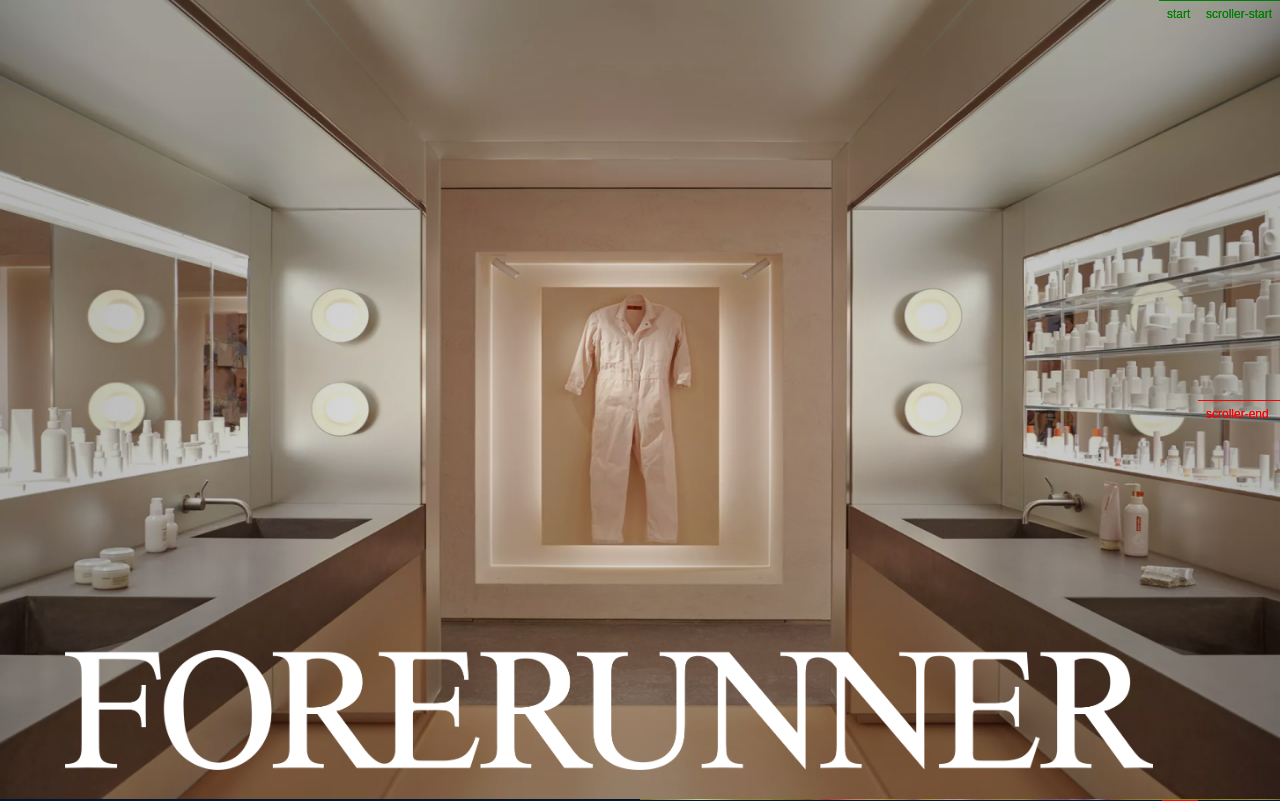
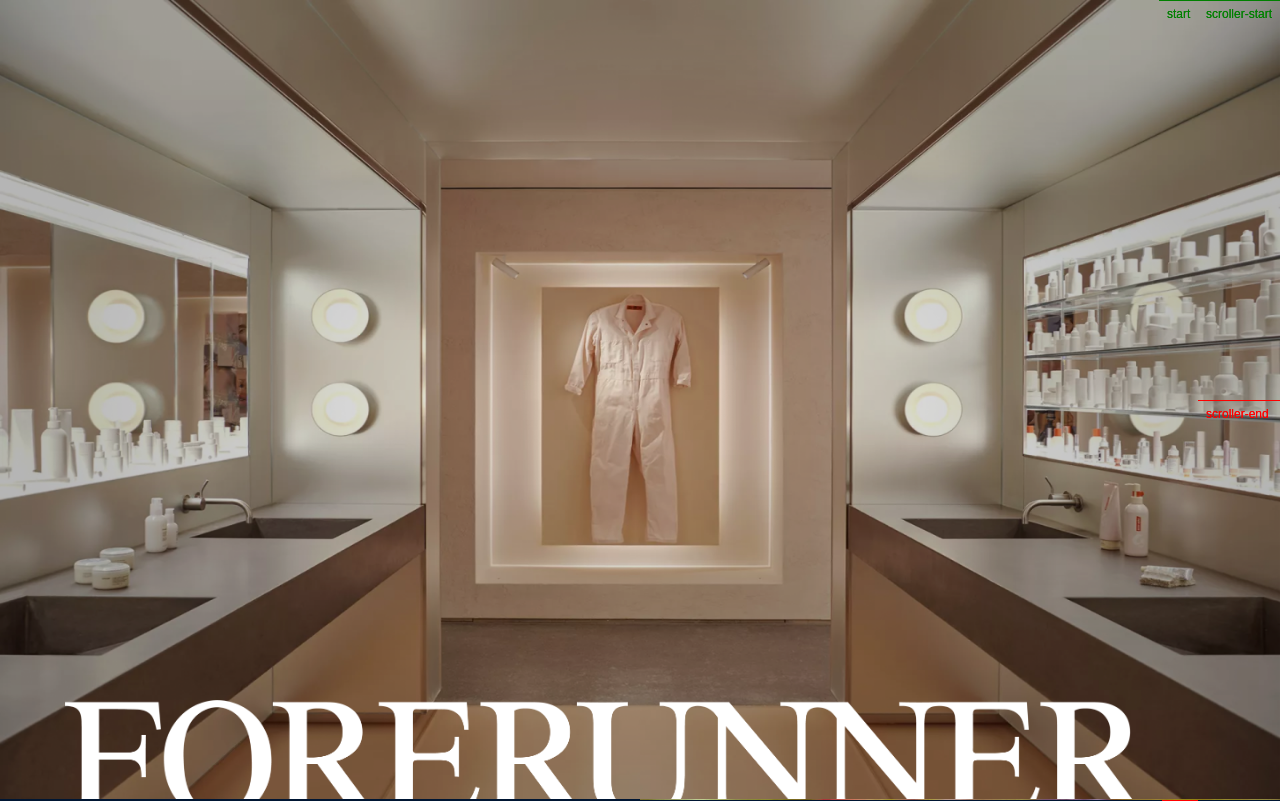
Before and after one commit to nikudon612/fr-poc, a React (Create React App) app: page / in a window 1280 px wide. Shown: the top 801 px of the page. Built offline with nearby package versions, Linux system fonts and the light colour scheme.

Commit message:
fixes to text logo animation

```diff
--- a/src/Components/Loading.jsx
+++ b/src/Components/Loading.jsx
@@ -4,6 +4,7 @@
 import { gsap } from 'gsap';
 import { ScrollTrigger } from 'gsap/all';
 import logo from '../Assets/Forerunner_Wordmark_White.png'
+import { Power2 } from 'gsap/gsap-core';
 
 function Loading() {
     gsap.registerPlugin(ScrollTrigger);
@@ -21,7 +22,7 @@
         markers: {startColor: "green", endColor: "red", fontSize: "12px"}
         },
         // onComplete: logoChange
-        duration: 1, width: '20%'
+        duration: 3, width: '15%', y: 300, ease: Power2.easeInOut
     });
     },[]);
   return (
--- a/src/Styles/Loading.css
+++ b/src/Styles/Loading.css
@@ -9,6 +9,6 @@
 .fr-logo {
     position: absolute;
     width: 85%;
-    top: 650px;
+    top: 700px;
     left: 65px;
 }
```
